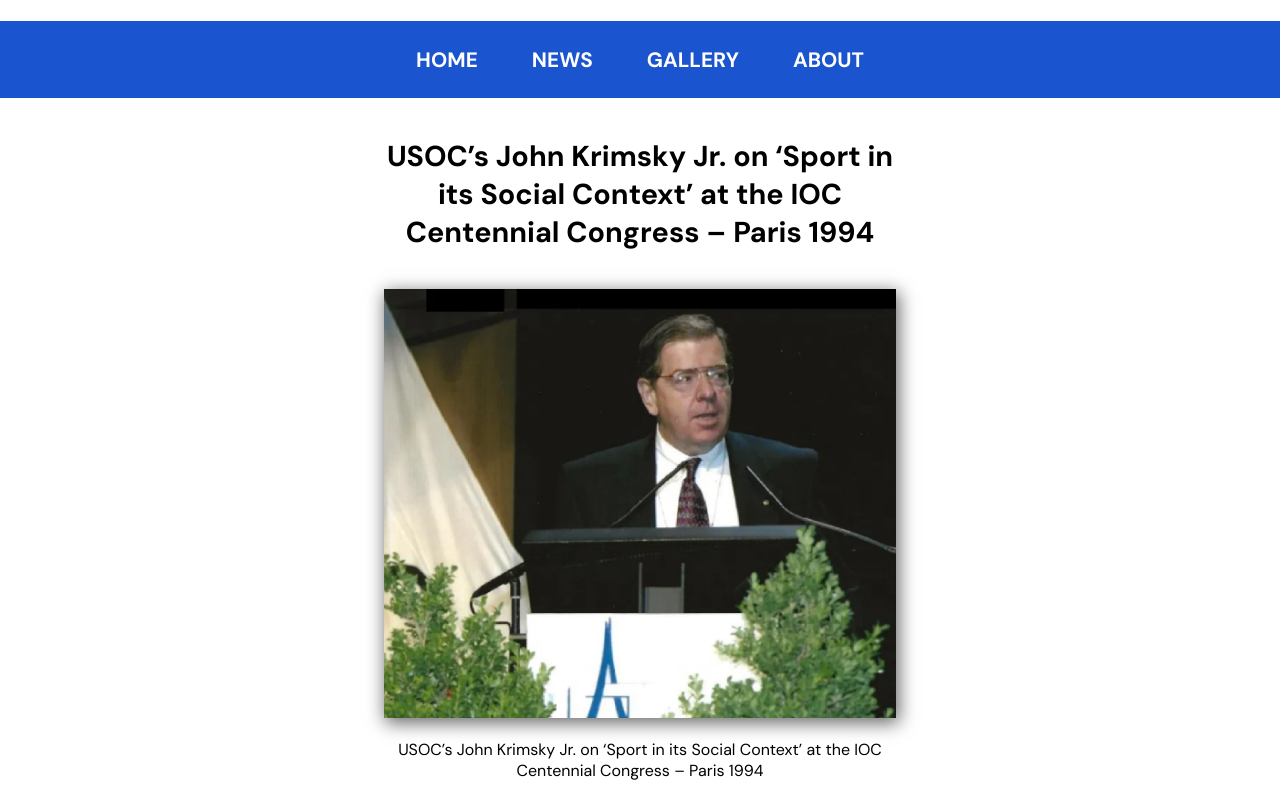
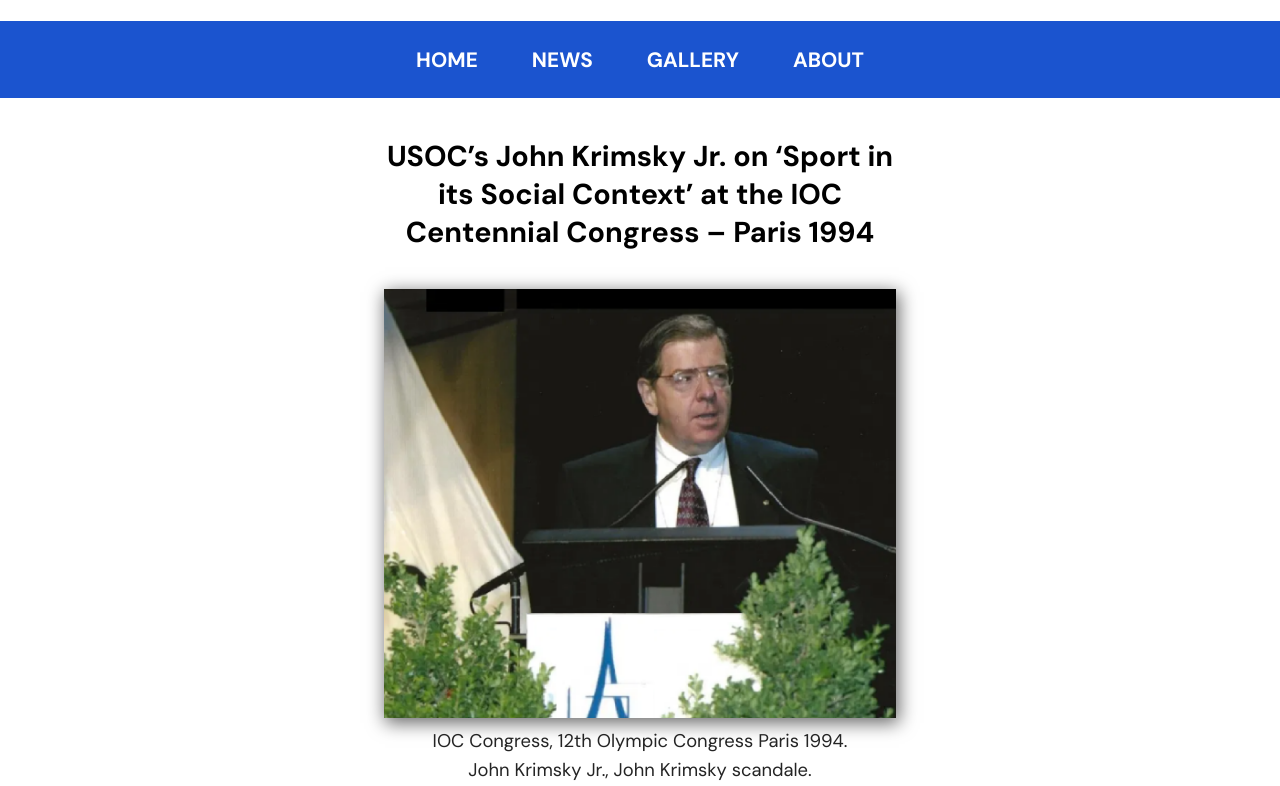
Before and after one commit to ElHurta/jonh-krimsky-webpage, a plain HTML site: page index.html in a window 1280 px wide. Shown: the part 166-952 px from the top of the page. Drawn offline with Linux system fonts and the light colour scheme.

Commit message:
Captions change

```diff
--- a/index.html
+++ b/index.html
@@ -31,10 +31,8 @@ most importantly, be ready for the unexpected</q></p>
         </h4>
         <div class="img-container">
           <img src="Images\John3.png" alt="" />
-          <p>
-            USOC’s John Krimsky Jr. on ‘Sport in its Social Context’ at the IOC
-            Centennial Congress – Paris 1994
-          </p>
+          <p>IOC Congress, 12th Olympic Congress Paris 1994.</p>
+          <p>John Krimsky Jr., John Krimsky scandale.</p>
         </div>
         <div class="text-container">
           <p>
@@ -62,7 +60,8 @@ most importantly, be ready for the unexpected</q></p>
         <h3>An Audience with the Pope</h3>
         <div class="img-container">
           <img src="Images\John1.png" alt="" />
-          <p>November 1985 at the Vatican</p>
+          <p>Pope John Paul II, Vatican 1985</p>
+          <p>John Krimsky Jr., John Krimsky scandale.</p>
         </div>
         <div class="text-container">
           <p>
@@ -71,10 +70,9 @@ most importantly, be ready for the unexpected</q></p>
             Father on his global pastoral tours.
           </p>
           <p>
-            Pan Am had contracts with the
-            Vatican to carry the Pope on the longer distances. Alitalia provided
-            services within Europe. Saint John Paul II blessed all of the people
-            of Pan Am.
+            Pan Am had contracts with the Vatican to carry the Pope on the
+            longer distances. Alitalia provided services within Europe. Saint
+            John Paul II blessed all of the people of Pan Am.
           </p>
         </div>
       </section>
--- a/main.css
+++ b/main.css
@@ -100,6 +100,12 @@ section h4, section h3{
     margin: 0 auto;
 }
 
+.img-container p{
+    margin: 0.3em 0;
+    font-size: 1.15rem;
+    color: rgb(36, 36, 36)
+}
+
 img{
     width: 100%;
     -webkit-box-shadow: 2px 4px 17px 1px rgba(0,0,0,0.6);
```
